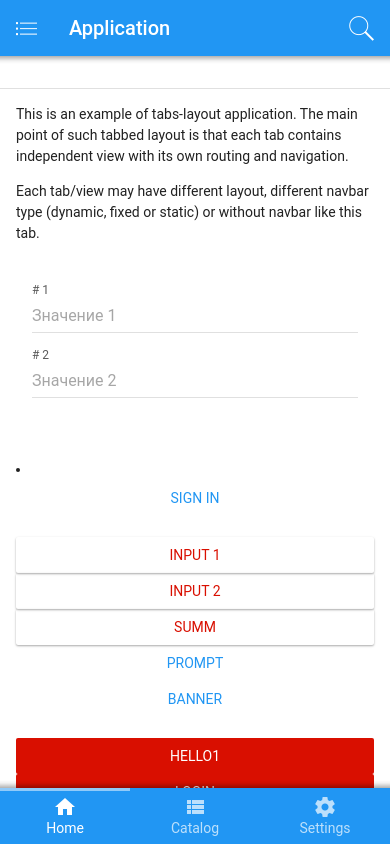
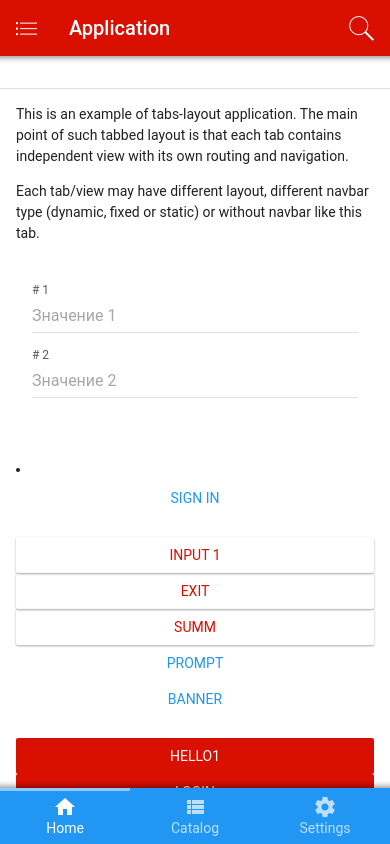
Before and after one commit to Roman-Labtech/F2v1, a plain HTML site: page www/index.html in a window 390 px wide. Drawn offline with Linux system fonts and the light colour scheme; files that its build step writes are made by us from their sources; files whose address does not match are found by name.

Commit message:
Add files via upload

```diff
--- a/www/index.html
+++ b/www/index.html
@@ -26,7 +26,14 @@
   <link rel="stylesheet" href="css/app.css">
   <link rel="stylesheet" href="css/icons.css">
 </head>
+
 <body>
+  <script>
+	 function exitFromApp()
+       {
+        navigator.app.exitApp();
+       };
+      </script>
   <div id="app">
     <!-- Status bar overlay for fullscreen mode-->
     <div class="statusbar"></div>
@@ -120,7 +127,7 @@
         <!-- Page, data-name contains page name which can be used in page callbacks -->
         <div class="page" data-name="home">
           <!-- Top Navbar -->
-          <div class="navbar danger">
+          <div class="navbar color-red">
             <div class="navbar-inner">
               <div class="left">
                 <a href="#" class="link icon-only panel-open" data-panel="left">
@@ -227,7 +234,7 @@
                <a href="#" class="item-link button signIn">Sign In</a></li><br>
                 <button class="red col button button-raised color-red" onclick="signIn">INPUT 1</button>
 
-                    <button class="red col button button-raised color-red" @click="pole2alert()">INPUT 2</button>
+                    <button class="red col button button-raised color-red" @click="exitFromApp()">EXIT</button>
 
 
               <button class="red col button button-raised color-red" onclick="app.dialog.alert(x)">
```
